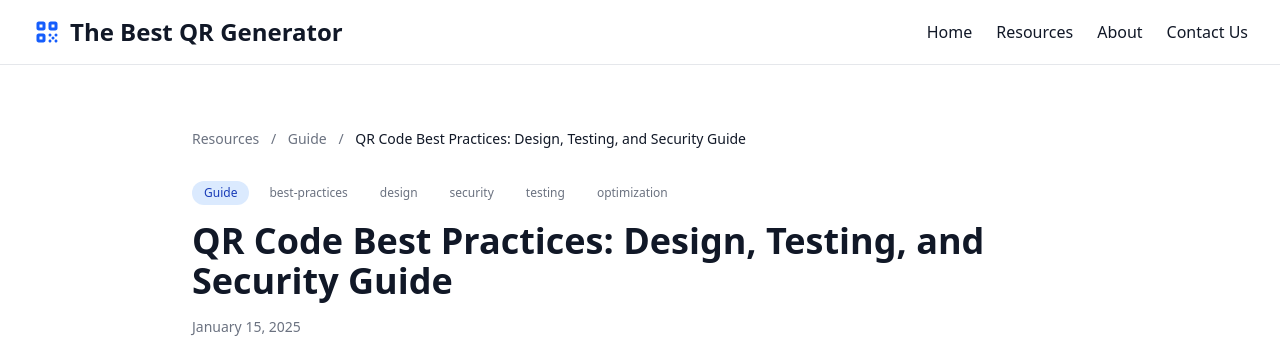
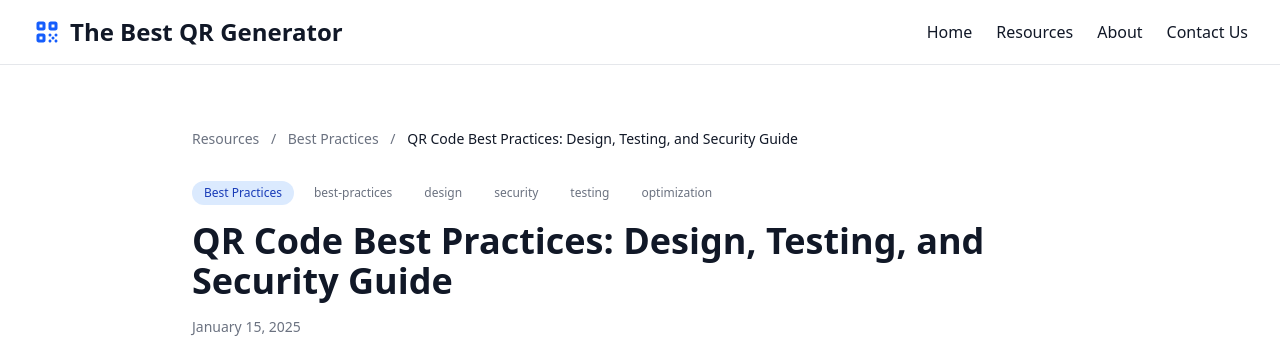
Before and after one commit to psmak4/qr-generator, an Astro site: page /resources/qr-code-best-practices in a window 1280 px wide. Shown: the top 347 px of the page. Built offline with nearby package versions, Linux system fonts and the light colour scheme; Astro itself is replaced by a stand-in of ours.

Commit message:
Update article category

```diff
--- a/src/content/resources/qr-code-best-practices.mdx
+++ b/src/content/resources/qr-code-best-practices.mdx
@@ -1,7 +1,7 @@
 ---
 title: "QR Code Best Practices: Design, Testing, and Security Guide"
 description: "Master QR code implementation with proven best practices for design, placement, testing, and security. Learn how to create QR codes that scan reliably and convert effectively."
-category: "guides"
+category: "best-practices"
 publishDate: 2025-01-15T12:00:00
 author: "QR Generator Team"
 image: "https://images.unsplash.com/photo-1618761714954-0b8cd0026356?q=80&w=1470&auto=format&fit=crop&ixlib=rb-4.1.0&ixid=M3wxMjA3fDB8MHxwaG90by1wYWdlfHx8fGVufDB8fHx8fA%3D%3D"
```
